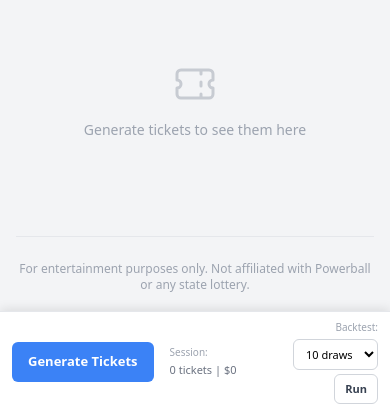
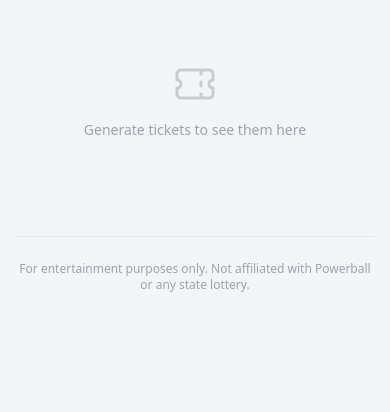
Before and after one commit to dkingfx/JackpotLab, a Flask app: page / in a window 390 px wide. Shown: the part 1175-1587 px from the top of the page. Run offline with Flask 2, Linux system fonts and the light colour scheme; some libraries are stand-ins or nearby versions.

Commit message:
Remove redundant action footer
Controls already exist in mobile action bar at top

```diff
--- a/templates/index.html
+++ b/templates/index.html
@@ -1651,35 +1651,6 @@
             For entertainment purposes only. Not affiliated with Powerball or any state lottery.
         </div>
     </main>
-
-    <!-- Action Footer -->
-    <div class="action-footer" style="position: fixed; bottom: 0; left: 0; right: 0; background: white; z-index: 9999; display: flex; padding: 10px 24px;">
-        <button onclick="generateTickets()" class="action-btn primary">Generate Tickets</button>
-
-        <div class="footer-row">
-            <div class="session-info">
-                <span class="session-label">Session:</span>
-                <span id="session-ticket-summary">0 tickets | $0</span>
-            </div>
-
-            <div class="backtest-group">
-                <span class="action-label">Backtest:</span>
-                <select id="action-draws-select" class="action-select">
-                    <option value="1">1 draw</option>
-                    <option value="5">5 draws</option>
-                    <option value="10" selected>10 draws</option>
-                    <option value="20">20 draws</option>
-                    <option value="50">50 draws</option>
-                </select>
-                <button onclick="testAgainstDrawsFromFooter()" class="action-btn secondary">Run</button>
-            </div>
-        </div>
-    </div>
-
-    <!-- Footer (hidden - disclaimer shown in action footer area) -->
-    <footer class="hidden">
-        <span>Entertainment only. Not affiliated with Powerball. Gamble responsibly.</span>
-    </footer>
 
     <script>
         let currentTickets = [];
```
Also changed, not shown: static/index.html (+0 -29 lines).
